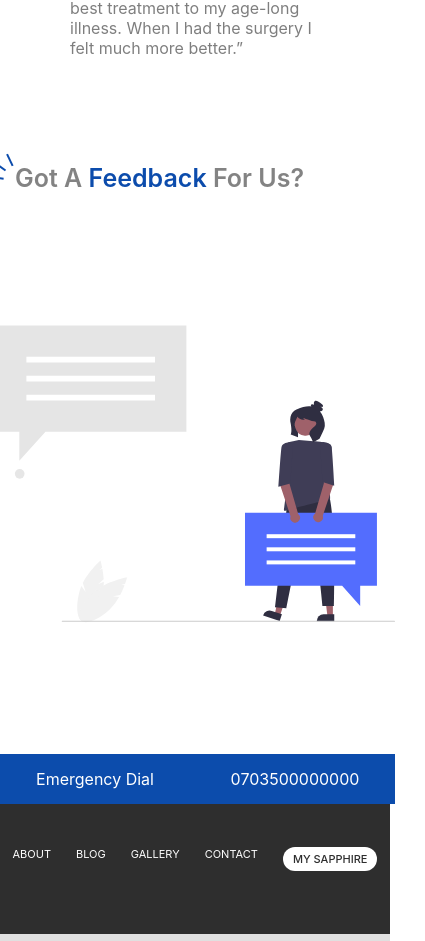
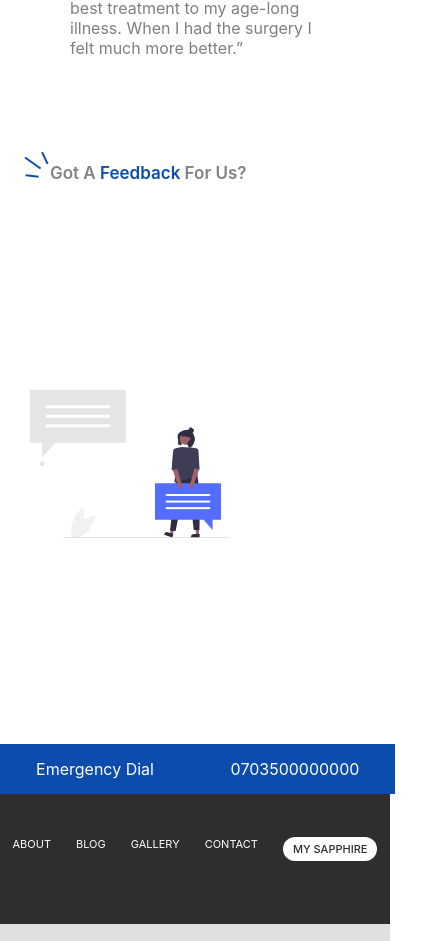
Before and after one commit to ObinnaKelvin/sapphire, a React (Create React App) app: page / in a window 390 px wide. Shown: the part 3682-4623 px from the top of the page, 425 px wide, since content can reach past the window. Built offline with nearby package versions, Linux system fonts and the light colour scheme.

Commit message:
Adjusted Feedback Section(temporarily) on frontend to be mobile-friendly

```diff
--- a/src/View/components/reviewForm/reviewform.scss
+++ b/src/View/components/reviewForm/reviewform.scss
@@ -101,3 +101,71 @@
 
     }
 }
+
+@media only screen and (min-width: 320px) and (max-width: 400px){ //Mobile
+    .review-form-container {
+
+        .review-form-wrapper {
+
+            .review-form-header {
+
+                .spikes {
+
+                    display: flex;
+                    flex-direction: column;
+                    position: absolute;
+                    gap: 9px;
+                    transform: rotate(35.277deg);
+                    margin: -3px 0px 0px 2px;
+
+                    .spike {
+                        height: 2px;
+                        width: 19.416px;
+                        background-color: #0C4CAC;
+                    }
+
+                    .spikeOne {
+                        transform: rotate(29.277deg);
+                        width: 13px;
+                    }
+                    .spikeTwo {
+                        margin-left: -10px;
+                    }
+                    .spikeThree {
+                        transform: rotate(-29.277deg);
+                        width: 13px;
+                    }
+                }
+
+                .review-form-header-text {
+                    margin: 5px 20px;
+                    color: #838383;
+                    font-size: 17px;
+                    font-weight: 600;
+
+                    span {
+                        color: #0C4CAC;
+                    }
+
+                }
+
+            }
+            .review-form-body {
+                // border: 1px solid black;
+
+                .review-form-left {
+                    width: 50%;
+                    svg {
+                        width: 200px;
+                    }
+                }
+
+                .review-form-right {
+                    width: 50%;
+                }
+            }
+
+        }
+
+    }
+}
```
